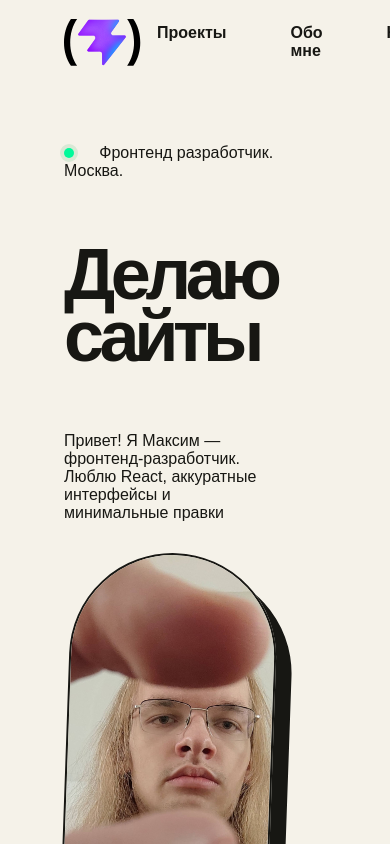
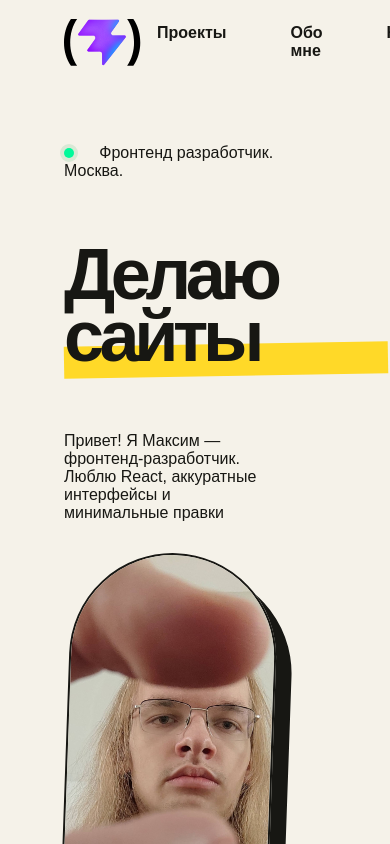
Before and after one commit to otiosumax/portfolio, a React (Vite) app: page / in a window 390 px wide. Shown: the top 844 px of the page. Built offline with nearby package versions, Linux system fonts and the light colour scheme; no server answers.

Commit message:
fixed missing keys in map functions and mobile layout

```diff
--- a/src/components/About.tsx
+++ b/src/components/About.tsx
@@ -7,7 +7,6 @@ function About({
   aboutInfo?: { title: string; description: string };
   skills?: string[];
 }) {
-
   return (
     // TODO: написать текстики
     <section className="about" id="about">
@@ -18,8 +17,8 @@ function About({
       <div className="about-content">
         <p>{aboutInfo.description}</p>
         <div className="skills">
-          {skills.map((tag) => (
-            <AboutChip>{tag}</AboutChip>
+          {skills.map((tag, index) => (
+            <AboutChip key={index}>{tag}</AboutChip>
           ))}
         </div>
       </div>
--- a/src/components/Contact.tsx
+++ b/src/components/Contact.tsx
@@ -16,8 +16,10 @@ export default function Contact({
       <footer>
         <span>&copy; 2207 Богданов М.</span>
         <div className="socials">
-          {links.map((link) => (
-            <a href={link.link}>{link.name}</a>
+          {links.map((link, index) => (
+            <a key={index} href={link.link}>
+              {link.name}
+            </a>
           ))}
         </div>
         <div />
--- a/src/components/ProjectCard.tsx
+++ b/src/components/ProjectCard.tsx
@@ -4,7 +4,7 @@ function ProjectCard({
   project = {
     title: "placeholder",
     imageURL: "/portfolio/stones.jpg",
-    id: `${(Math.random() * 1e10).toFixed(0)}`,
+    id: "id may be here, but it isn't",
     tags: ["place", "holder"],
     description: "if you see this, something went wrong!",
     githubLink: "",
--- a/src/components/Projects.tsx
+++ b/src/components/Projects.tsx
@@ -1,4 +1,3 @@
-
 import { lazy, Suspense, useEffect, useState } from "react";
 import type { Project } from "../types/Project";
 import { ThreeDot } from "react-loading-indicators";
@@ -6,8 +5,7 @@ import { ThreeDot } from "react-loading-indicators";
 const ProjectCard = lazy(() => import("./ProjectCard"));
 
 type ProjectChange =
-  | { type: "upsert"; project: Project }
-  | { type: "delete"; id: string };
+  { type: "upsert"; project: Project } | { type: "delete"; id: string };
 
 function applyProjectChange(
   current: Project[],
@@ -17,9 +15,7 @@ function applyProjectChange(
     return current.filter((project) => project.id !== change.id);
   }
 
-  const exists = current.some(
-    (project) => project.id === change.project.id,
-  );
+  const exists = current.some((project) => project.id === change.project.id);
 
   return exists
     ? current.map((project) =>
@@ -34,19 +30,17 @@ function Projects() {
   useEffect(() => {
     const controller = new AbortController();
 
-    const baseUrl = (
-      import.meta.env.VITE_API_BASE_URL ?? ""
-    ).replace(/\/+$/, "");
+    const baseUrl = (import.meta.env.VITE_API_BASE_URL ?? "").replace(
+      /\/+$/,
+      "",
+    );
 
-    const projectsRoute =
-      import.meta.env.VITE_API_ROUTE ?? "/projects";
+    const projectsRoute = import.meta.env.VITE_API_ROUTE ?? "/projects";
 
-    const eventsRoute =
-      import.meta.env.VITE_API_EVENTS_ROUTE ?? "/events";
+    const eventsRoute = import.meta.env.VITE_API_EVENTS_ROUTE ?? "/events";
 
     // Корректно объединяем базовый URL и маршрут.
-    const apiUrl = (route: string) =>
-      `${baseUrl}/${route.replace(/^\/+/, "")}`;
+    const apiUrl = (route: string) => `${baseUrl}/${route.replace(/^\/+/, "")}`;
 
     // Список ещё не загружен или прямо сейчас перечитывается — события
     // копим и накатываем поверх свежего снимка, чтобы не потерять их.
@@ -83,9 +77,9 @@ function Projects() {
 
     const onProjectDeleted: EventListener = (event) => {
       try {
-        const data = JSON.parse(
-          (event as MessageEvent<string>).data,
-        ) as { id?: unknown };
+        const data = JSON.parse((event as MessageEvent<string>).data) as {
+          id?: unknown;
+        };
 
         if (typeof data.id !== "string") {
           throw new Error("Некорректный id удалённого проекта");
@@ -133,19 +127,14 @@ function Projects() {
 
           listLoaded = true;
 
-          setProjects(
-            changes.reduce(applyProjectChange, fetchedProjects),
-          );
+          setProjects(changes.reduce(applyProjectChange, fetchedProjects));
         })
         .catch((error: unknown) => {
           if (error instanceof Error && error.name === "AbortError") {
             return;
           }
 
-          console.error(
-            "Не удалось загрузить данные о проектах:",
-            error,
-          );
+          console.error("Не удалось загрузить данные о проектах:", error);
 
           // Если GET завершился ошибкой, продолжаем работать с SSE.
           const changes = pendingChanges.splice(0);
@@ -169,18 +158,9 @@ function Projects() {
 
     return () => {
       eventSource.removeEventListener("open", loadProjects);
-      eventSource.removeEventListener(
-        "project-created",
-        onProjectUpsert,
-      );
-      eventSource.removeEventListener(
-        "project-updated",
-        onProjectUpsert,
-      );
-      eventSource.removeEventListener(
-        "project-deleted",
-        onProjectDeleted,
-      );
+      eventSource.removeEventListener("project-created", onProjectUpsert);
+      eventSource.removeEventListener("project-updated", onProjectUpsert);
+      eventSource.removeEventListener("project-deleted", onProjectDeleted);
 
       eventSource.close();
       controller.abort();
@@ -199,11 +179,7 @@ function Projects() {
 
       <Suspense
         fallback={
-          <ThreeDot
-            variant="brick-stack"
-            color="#ffd928"
-            size="large"
-          />
+          <ThreeDot variant="brick-stack" color="#ffd928" size="large" />
         }
       >
         {projects.map((project) => (
--- a/src/styles/Homepage.css
+++ b/src/styles/Homepage.css
@@ -26,14 +26,18 @@
         h1 {
             max-width: 820px;
             margin: 3rem 0;
+        }
 
-            em {
-                position: relative;
-                z-index: 1;
-                display: inline-block;
-                font-style: normal;
-                white-space: nowrap;
-            }
+        h1::after {
+            content: "";
+            display: block;
+            position:absolute;
+            width: clamp(4.5em, 8.2vw, 6.5em);
+            height: 2rem;
+            z-index: -1;
+            background-color: var(--yellow);
+
+            transform: rotate(-3deg) translateY(-3rem);
         }
 
         .hero-text {
@@ -72,6 +76,10 @@
     @media (width < 1024px) {
         .hero {
             grid-template: auto 500px / 1fr;
+
+            h1::after {
+                transform: translateY(-1.5rem) rotate(-1deg);
+            }
         }
     }
 
--- a/src/styles/Star.css
+++ /dev/null
@@ -1,6 +0,0 @@
-.star {
-    width: 2rem;
-    height: 2rem;
-    background: currentColor;
-    clip-path: polygon(50% 0%, 61% 35%, 98% 35%, 68% 57%, 79% 91%, 50% 70%, 21% 91%, 32% 57%, 2% 35%, 39% 35%);
-}
```
Also changed, not shown: public/star.svg (deleted).
